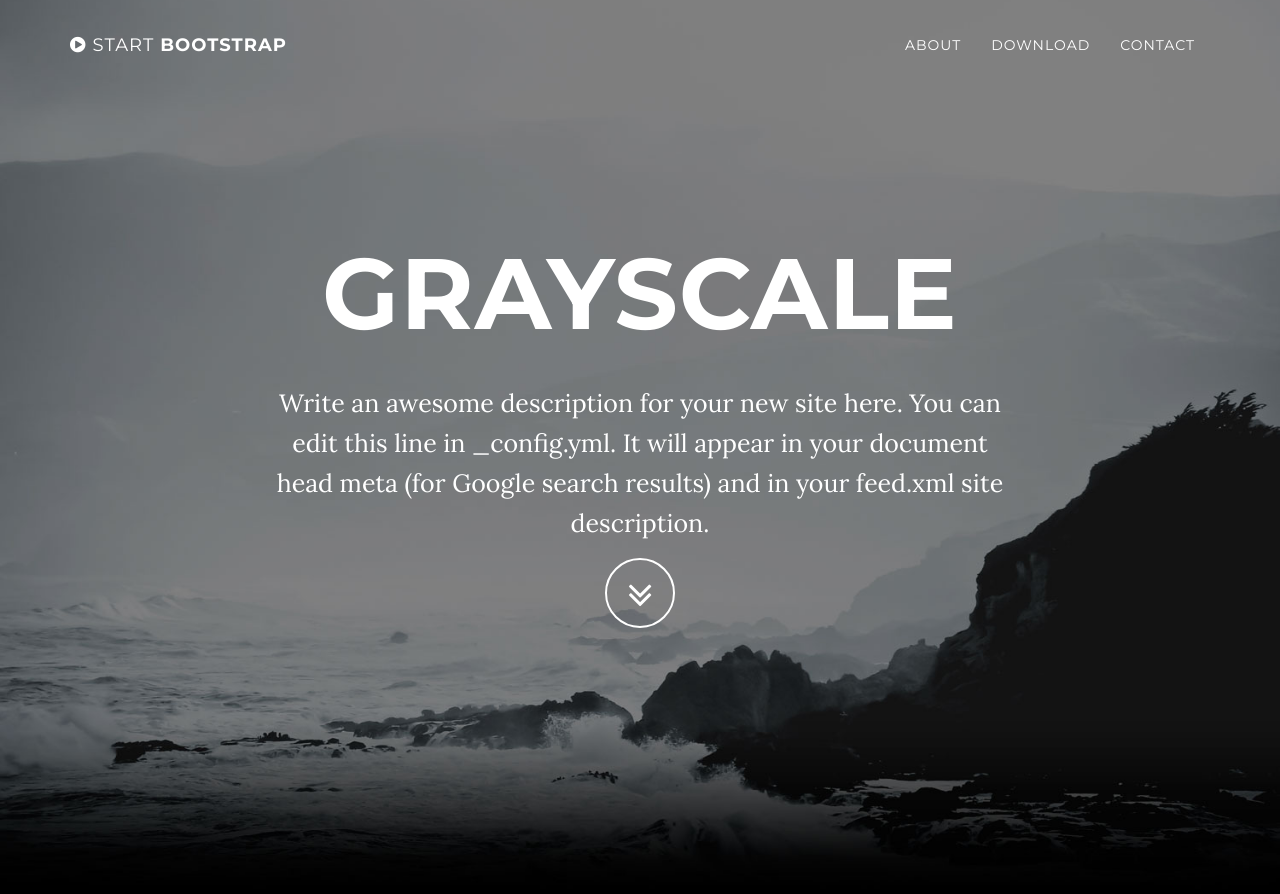
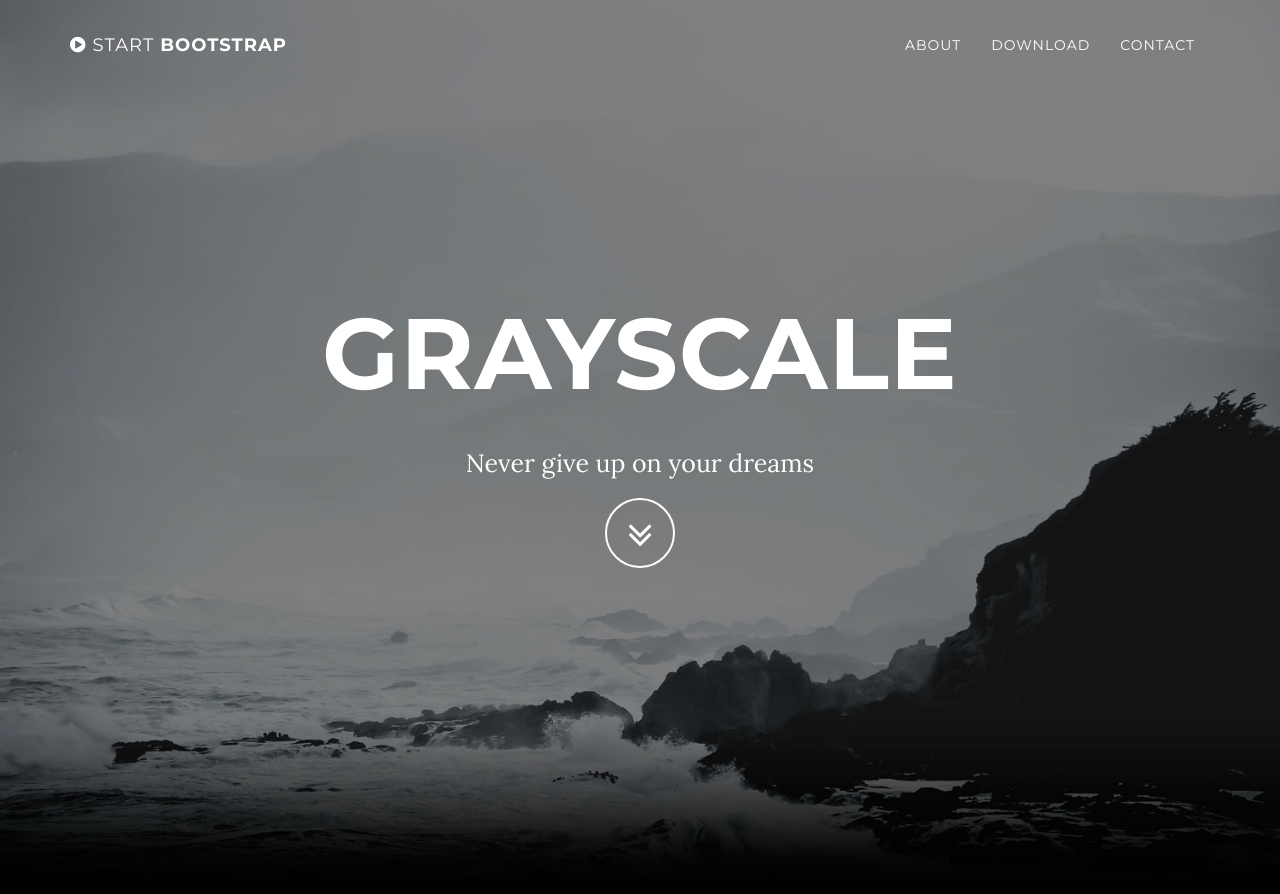
Before and after one commit to firdaus1453/firdaus1453.github.io, a Jekyll site: the page built from index.html, in a window 1280 px wide and 900 px high. Shown: the top 894 px of the window. Built offline with Jekyll 4.4.1, drawn with Linux system fonts in a browser that asks for light colours.

Commit message:
deskripsi

```diff
--- a/_config.yml
+++ b/_config.yml
@@ -2,7 +2,7 @@
 title: Grayscale
 email: firdaus1453@gmail.com
 url: https://firdaus1453.github.io
-description: "Write an awesome description for your new site here. You can edit this line in _config.yml. It will appear in your document head meta (for Google search results) and in your feed.xml site description."
+description: "Never give up on your dreams"
 
 # Color settings (hex-codes without the leading hash-tag)
 color:
```
